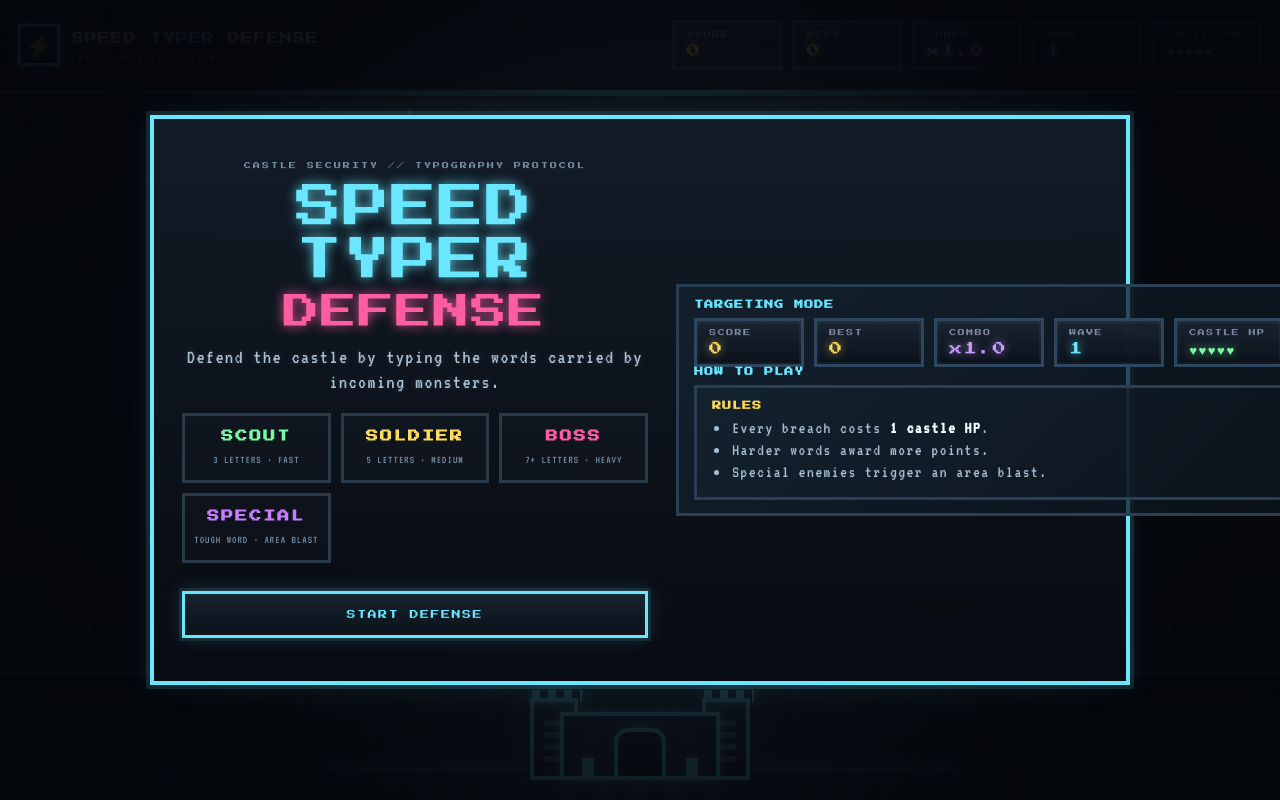
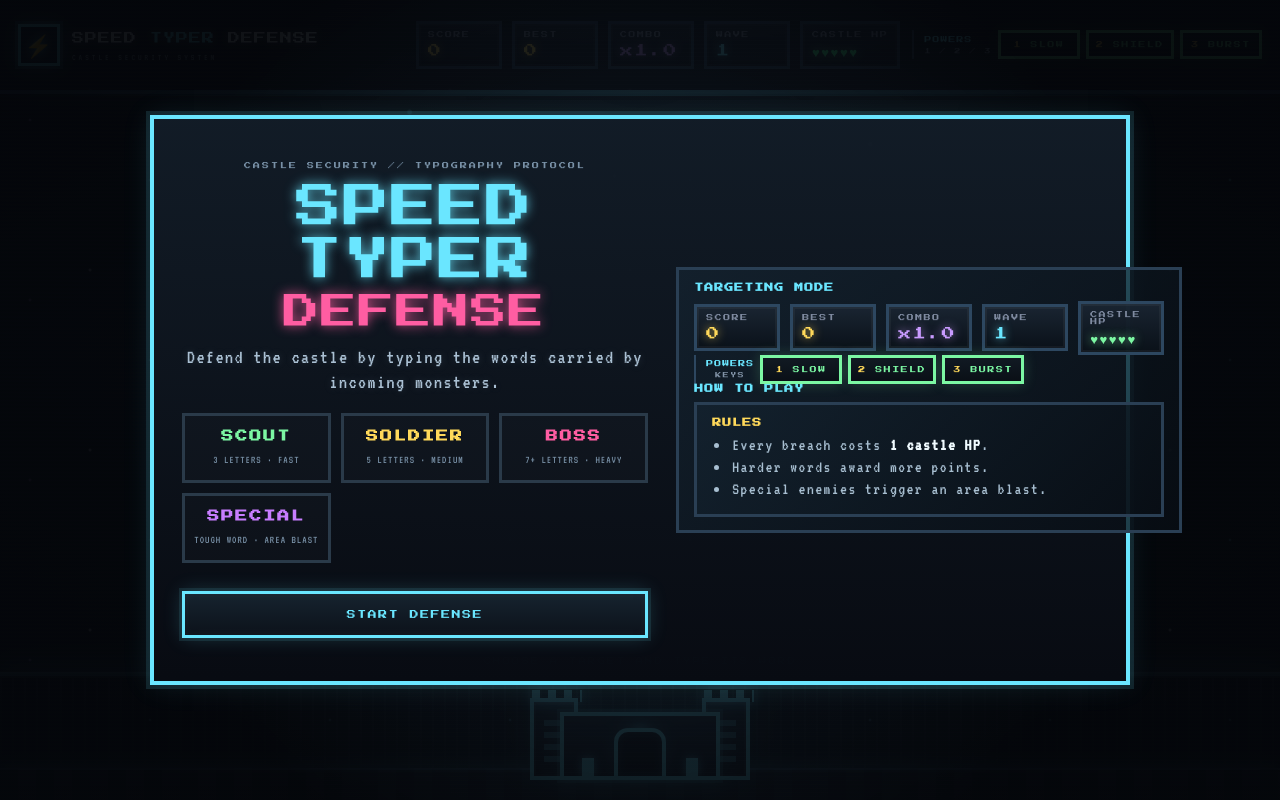
Before and after one commit to ib-piyush/wordcastle, a website: page index.html in a window 1280 px wide. Drawn offline with Linux system fonts and the light colour scheme.

Commit message:
fourteen

```diff
--- a/index.html
+++ b/index.html
@@ -13,6 +13,7 @@
 
 <div id="hud">
   <div class="brand"><div class="brand-icon">⚡</div><div><div class="brand-title">SPEED <span>TYPER</span> DEFENSE</div><div class="brand-sub">CASTLE SECURITY SYSTEM</div></div></div>
+  <div class="hud-right">
     <div class="stats">
       <div class="card"><div class="label">SCORE</div><div id="score" class="value score">0</div></div>
       <div class="card"><div class="label">BEST</div><div id="bestScore" class="value score">0</div></div>
@@ -20,12 +21,13 @@
       <div class="card"><div class="label">WAVE</div><div id="wave" class="value wave">1</div></div>
       <div class="card"><div class="label">CASTLE HP</div><div id="hp" class="value hp">♥♥♥♥♥</div></div>
     </div>
+    <div id="powerups" class="powerups" aria-label="Power ups">
+      <span class="powerup-label">POWERS <small>1 / 2 / 3</small></span>
+      <button class="powerup-btn" data-power="slow" data-hotkey="1" type="button" title="Press 1 or F1 to activate Slow">1 SLOW</button>
+      <button class="powerup-btn" data-power="shield" data-hotkey="2" type="button" title="Press 2 or F2 to activate Shield">2 SHIELD</button>
+      <button class="powerup-btn" data-power="burst" data-hotkey="3" type="button" title="Press 3 or F3 to activate Burst">3 BURST</button>
     </div>
-
-<div id="powerups" class="powerups" aria-label="Power ups">
-  <button class="powerup-btn" data-power="slow" data-hotkey="1" type="button">1 SLOW</button>
-  <button class="powerup-btn" data-power="shield" data-hotkey="2" type="button">2 SHIELD</button>
-  <button class="powerup-btn" data-power="burst" data-hotkey="3" type="button">3 BURST</button>
+  </div>
 </div>
 
 <div id="gameArea">
--- a/src/css/main.css
+++ b/src/css/main.css
@@ -143,12 +143,12 @@ body{
   color:#90a3b8;
   text-transform:uppercase;
 }
-.hud-controls{display:flex;align-items:center;gap:12px;min-width:0}
+.hud-right{display:flex;align-items:center;gap:12px;min-width:0}
 
 .stats{display:flex;gap:10px;align-items:center}
 .card{
-  min-width:110px;
-  padding:8px 12px;
+  min-width:86px;
+  padding:7px 9px;
   background:linear-gradient(to bottom, rgba(26,37,50,0.95), rgba(10,17,25,0.95));
   border:3px solid var(--line);
   box-shadow:inset 0 0 0 2px rgba(255,255,255,0.04);
@@ -172,6 +172,7 @@ body{
 .hp{color:var(--green);text-shadow:0 0 10px rgba(124,247,163,0.7)}
 
 .powerups{
+  flex-shrink:0;
   display:flex;
   align-items:center;
   gap:6px;
@@ -191,8 +192,8 @@ body{
 .powerup-btn:focus-visible{outline:3px solid var(--yellow);outline-offset:2px}
 .powerup-btn:hover::after{content:attr(title);position:absolute;left:50%;top:calc(100% + 8px);transform:translateX(-50%);width:150px;padding:6px;background:#081019;color:#dfeeff;border:2px solid var(--cyan);font:7px/1.4 "Press Start 2P",monospace;z-index:50;pointer-events:none}
 .powerup-btn{
-  min-width:100px;
-  padding:8px 10px;
+  min-width:82px;
+  padding:8px 7px;
   border:3px solid var(--line);
   background:linear-gradient(to bottom, rgba(17,26,35,0.96), rgba(10,15,22,0.96));
   color:#dfeeff;
@@ -766,7 +767,7 @@ button:hover,.game-link:hover{
   .label{font-size:6px}
   .value{font-size:8px}
   #gameArea{top:62px}
-  .hud-controls{gap:4px}
+  .hud-right{gap:4px}
   #powerups{display:none}
   .powerup-btn{min-width:74px;padding:6px 5px;font-size:6px;letter-spacing:1px}
   .panel{width:min(430px,92vw);padding:16px 12px}
```
Lines whose indentation alone changed are shown as unchanged.
